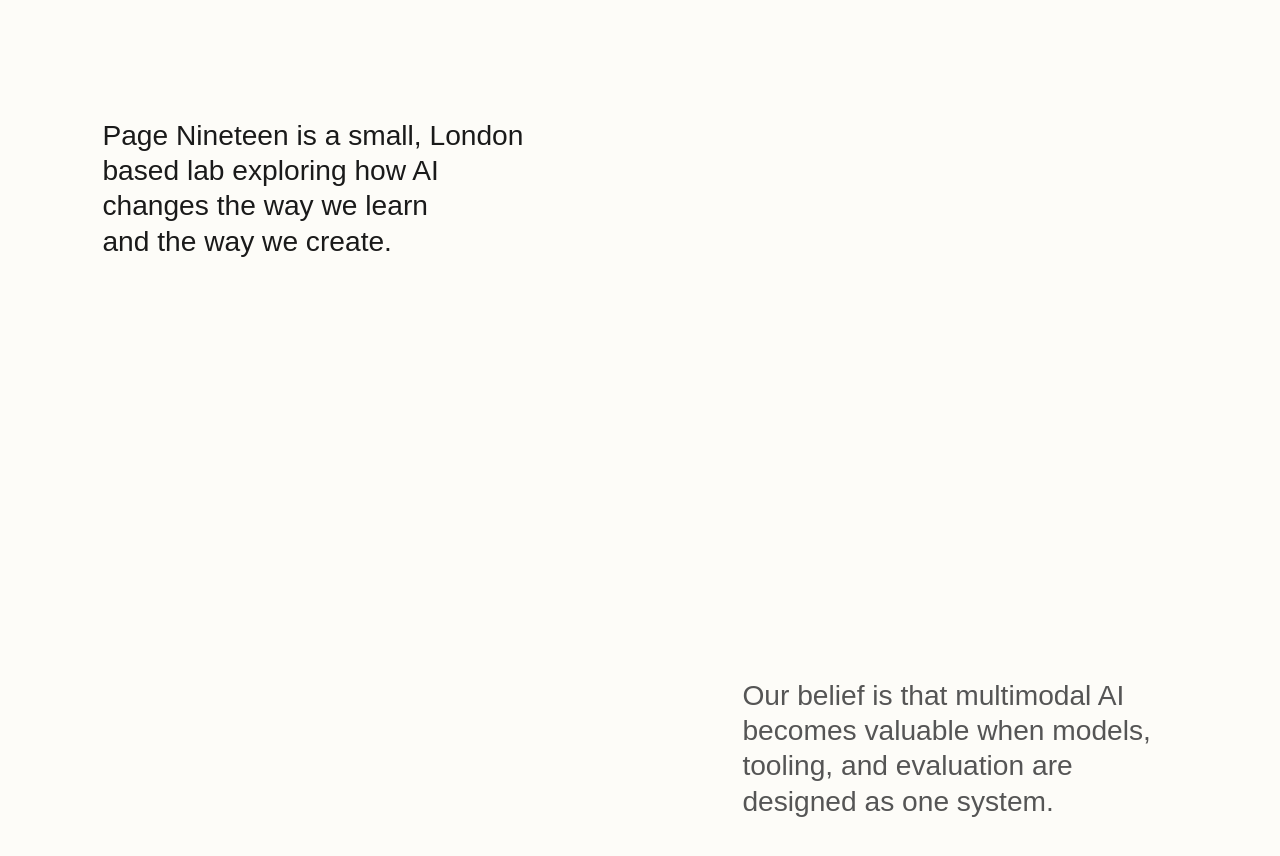
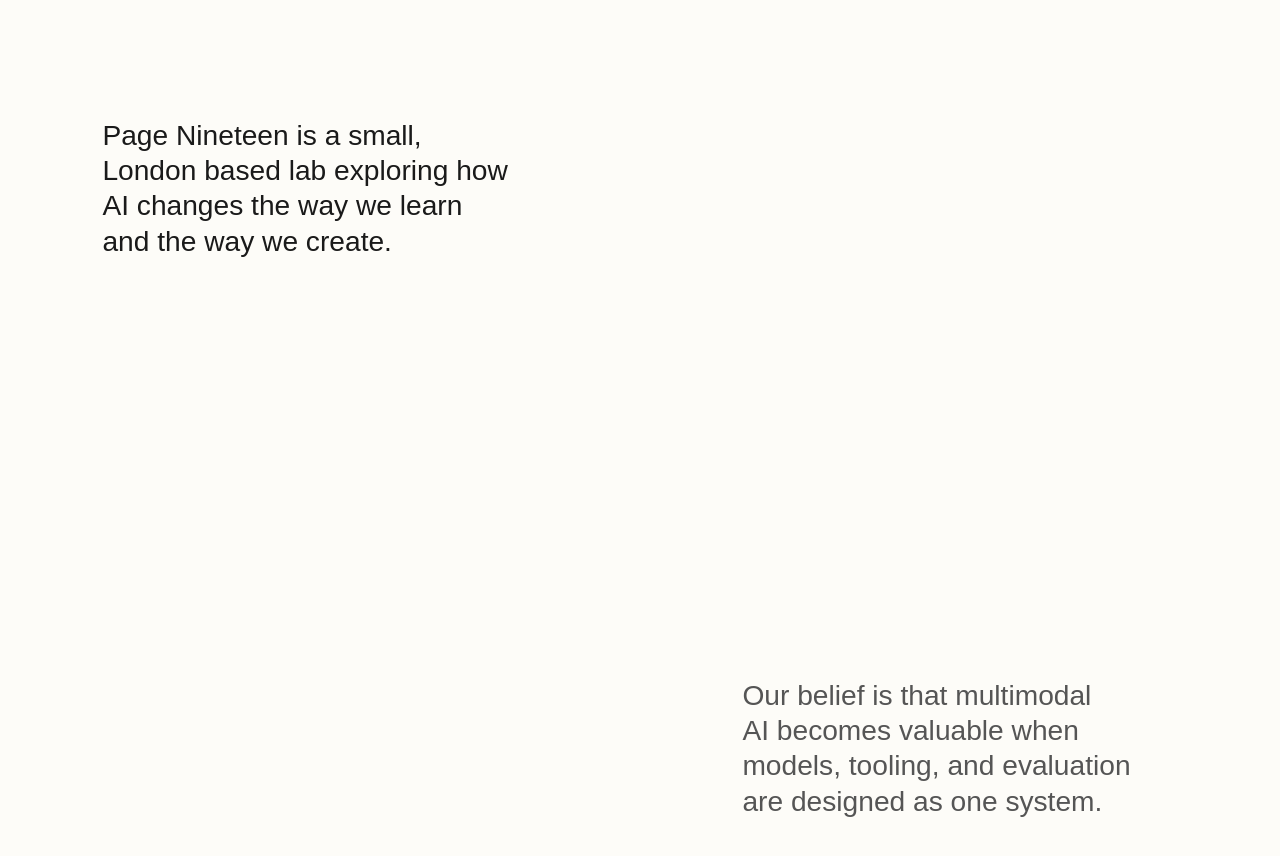
Before and after one commit to pendulum-ai/Pagenineteen2, a React (Vite) app: page / in a window 1280 px wide. Shown: the part 802-1658 px from the top of the page. Built offline with nearby package versions, Linux system fonts and the light colour scheme; a web font is replaced by a local one.

Commit message:
Fix text orphans on 4K with text-wrap: balance

```diff
--- a/src/components/sections/MissionSection.css
+++ b/src/components/sections/MissionSection.css
@@ -44,7 +44,7 @@
 
 .mission-text-block {
   width: 100%;
-  max-width: 650px; /* Prevent text from spanning too wide on large (4K) screens, preserving MacBook line breaks */
+  max-width: 750px; /* Gently constrain width on 4K, allow MacBook layout to breathe */
 }
 
 .mission-section h2,
@@ -55,7 +55,7 @@
   font-weight: var(--weight-regular);
   color: var(--color-text);
   margin-bottom: var(--space-md);
-  text-wrap: pretty;
+  text-wrap: balance; /* Magically prevents single-word orphans (the "gap tooth") */
 }
 
 .mission-belief-text {
```
